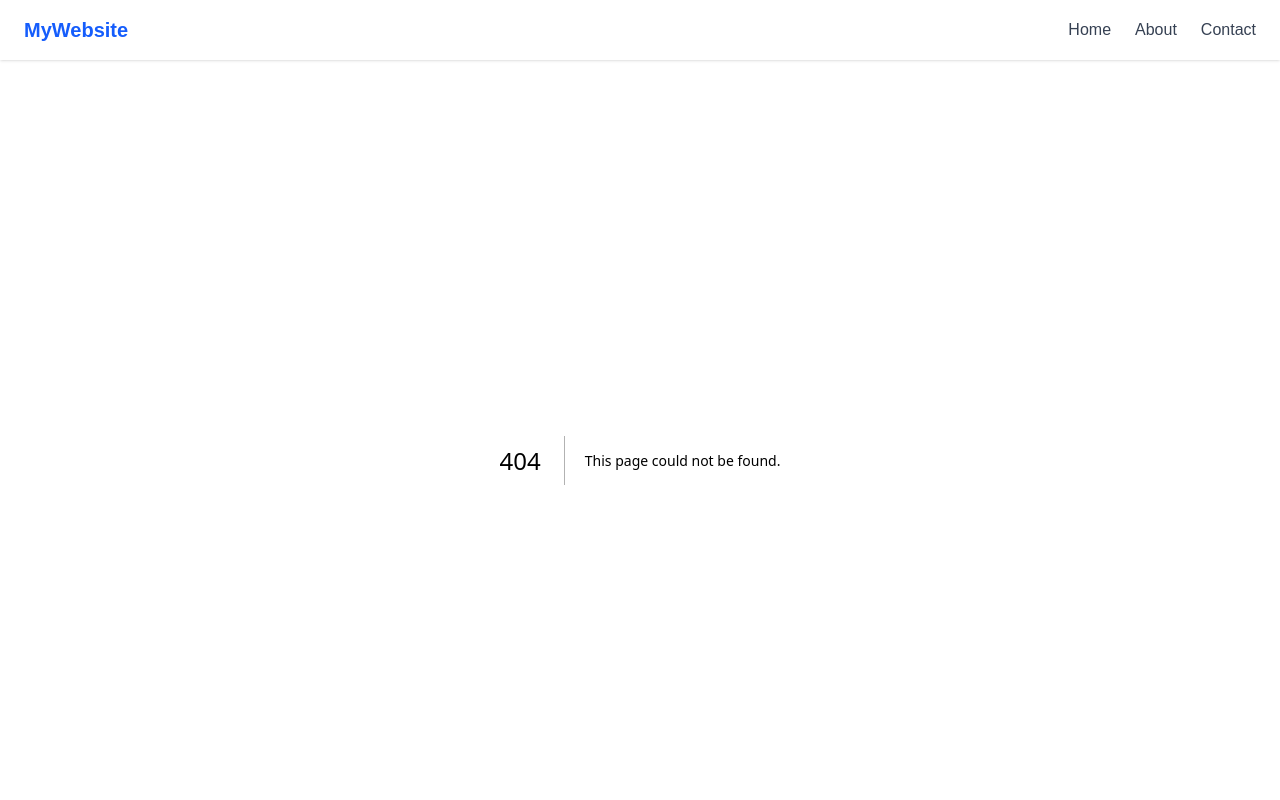
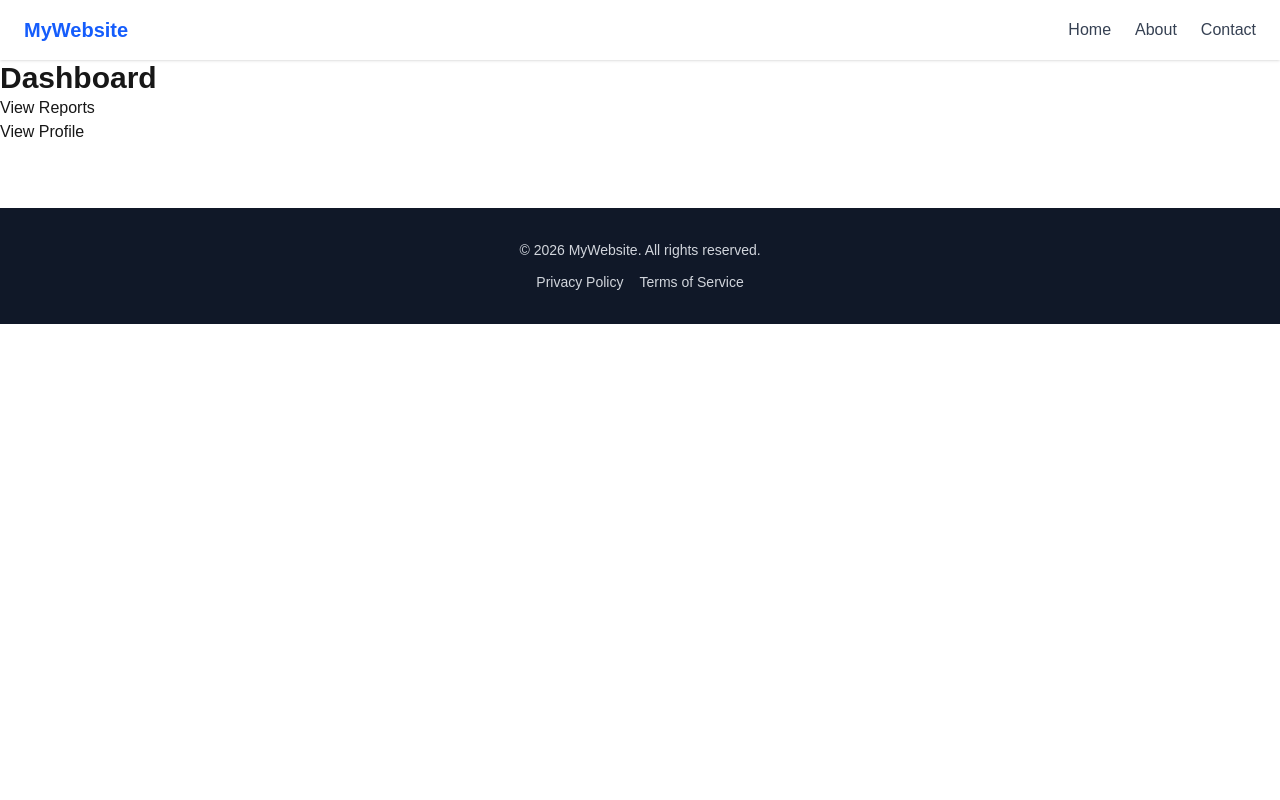
Before and after one commit to Sameer9823/Nextjs, a Next.js app: page /dashboard in a window 1280 px wide. Before the commit this address had no page. Shown: the top 800 px of the page. Built offline with nearby package versions, Linux system fonts and the light colour scheme.

Commit message:
feat: add Admin, Report, Profile, Dashboard, and Settings pages with navigation links

```diff
--- /dev/null
+++ b/app/admin/page.tsx
@@ -0,0 +1,9 @@
+import React from 'react'
+
+function Adminpage() {
+  return (
+    <div>Adminpage</div>
+  )
+}
+
+export default Adminpage
--- /dev/null
+++ b/app/dashboard/(.)reports/page.tsx
@@ -0,0 +1,13 @@
+import React from 'react'
+
+const ReportModel = () => {
+  return (
+    <div>
+        <h1 className="text-3xl font-bold">Intercepted Reports</h1>
+        <p>Report Model</p>
+
+    </div>
+  )
+}
+
+export default ReportModel
--- /dev/null
+++ b/app/dashboard/(..)profile/page.tsx
@@ -0,0 +1,11 @@
+import React from 'react'
+
+const ProfileIntercepted = () => {
+  return (
+    <div>
+        <h1 className="text-3xl font-bold">Intercepted Profile</h1>
+    </div>
+  )
+}
+
+export default ProfileIntercepted
--- /dev/null
+++ b/app/dashboard/page.tsx
@@ -0,0 +1,16 @@
+import Link from 'next/link';
+import React from 'react'
+
+const Dashboard = () => {
+  return (
+    <div>
+        <h1 className="text-3xl font-bold">Dashboard</h1>
+        <Link href={"/dashboard/reports"}>View Reports</Link>
+        <br />
+        <Link href={"/profile"}>View Profile</Link>
+    </div>
+
+  )
+}
+
+export default Dashboard;
--- /dev/null
+++ b/app/dashboard/reports/page.tsx
@@ -0,0 +1,11 @@
+import React from 'react'
+
+function Reports() {
+  return (
+    <div>
+        <h1 className="text-3xl font-bold">Reports</h1>
+    </div>
+  )
+}
+
+export default Reports
--- /dev/null
+++ b/app/dashboard/section/(..)(..)settings/page.tsx
@@ -0,0 +1,9 @@
+import React from 'react'
+
+function SettingIntercept() {
+  return (
+    <div>SettingIntercept</div>
+  )
+}
+
+export default SettingIntercept
--- /dev/null
+++ b/app/dashboard/section/(...)admin/page.tsx
@@ -0,0 +1,9 @@
+import React from 'react'
+
+function AdminModal() {
+  return (
+    <div>AdminModal</div>
+  )
+}
+
+export default AdminModal
--- /dev/null
+++ b/app/dashboard/section/page.tsx
@@ -0,0 +1,15 @@
+import Link from 'next/link'
+import React from 'react'
+
+function SectionPage() {
+  return (
+    <div>
+        <h1 className="text-3xl font-bold">Section Page</h1>
+        <Link href={'/settings'}>Go to setting</Link>
+        <br />
+        <Link href={'/admin'}>Go to Admin</Link>
+    </div>
+  )
+}
+
+export default SectionPage
--- /dev/null
+++ b/app/profile/page.tsx
@@ -0,0 +1,9 @@
+import React from 'react'
+
+const Profile = () => {
+  return (
+    <div>Profile</div>
+  )
+}
+
+export default Profile
--- /dev/null
+++ b/app/settings/page.tsx
@@ -0,0 +1,9 @@
+import React from 'react'
+
+function Settings() {
+  return (
+    <div>Settings full</div>
+  )
+}
+
+export default Settings
```
